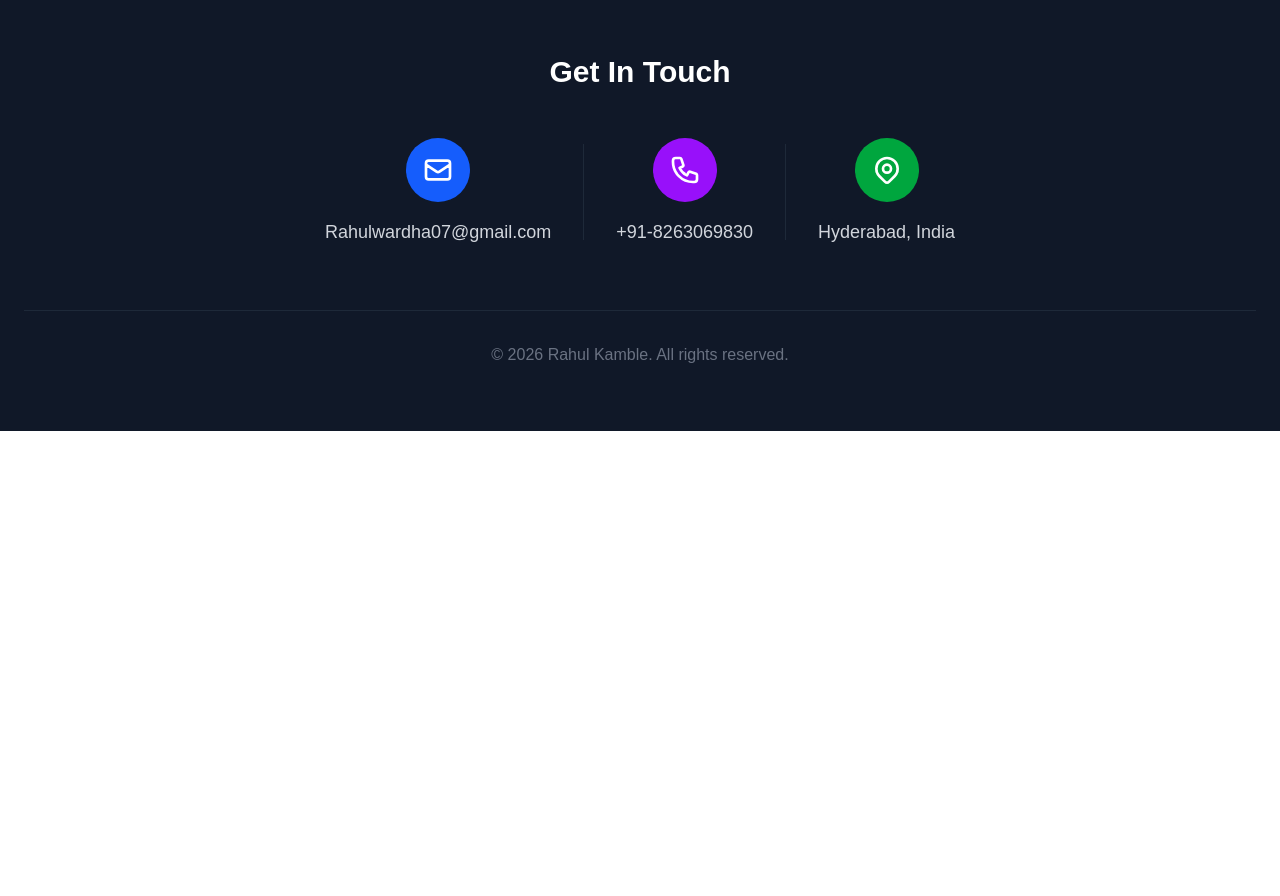
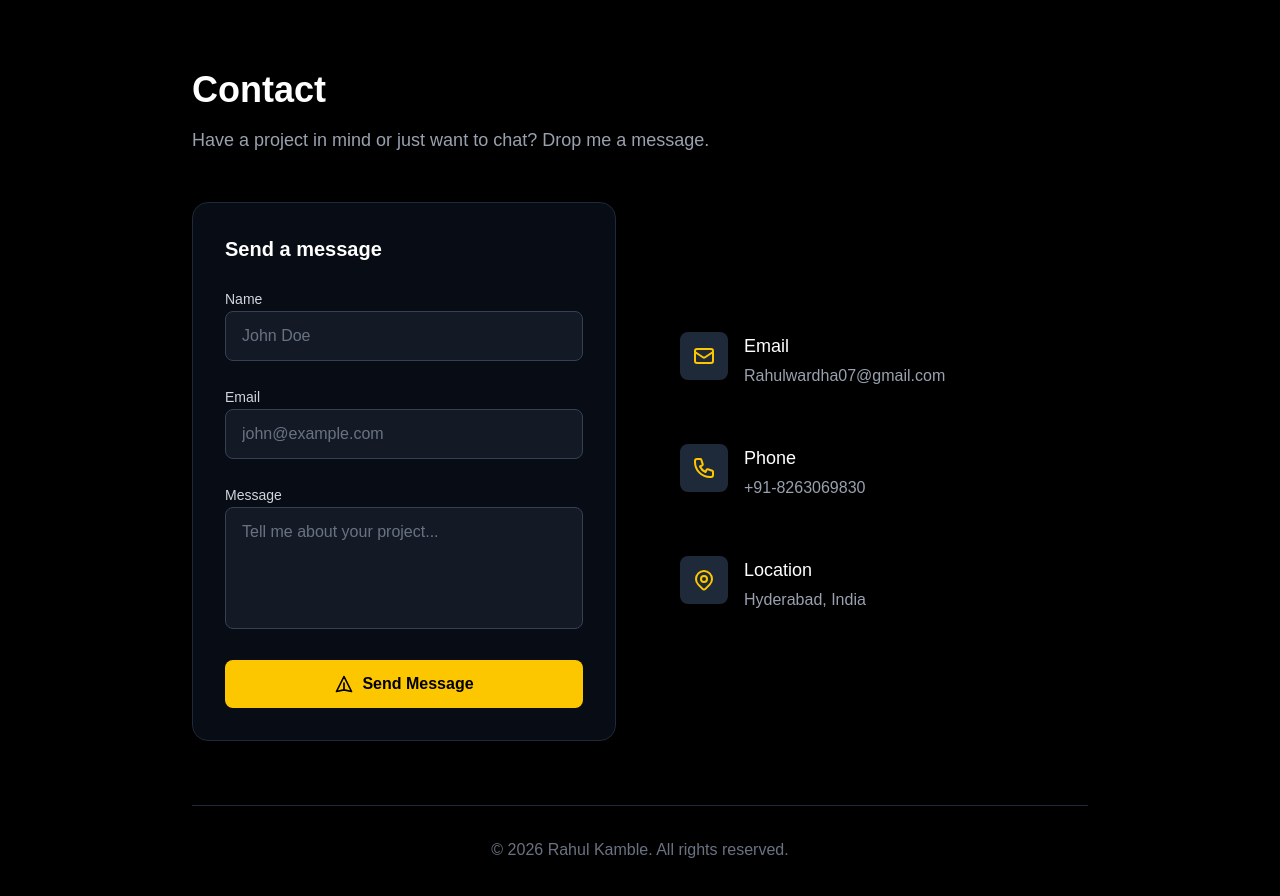
Before and after one commit to rahul13kam/rahul_website, a Next.js app: page / in a window 1280 px wide. Shown: the part 6940-7836 px from the top of the page. Before the commit the page ends 7371 px from the top, so only its background shows below. Built offline with nearby package versions, Linux system fonts and the light colour scheme.

Commit message:
Update_Contact_Section

```diff
--- a/src/components/Contact.tsx
+++ b/src/components/Contact.tsx
@@ -2,40 +2,143 @@ import { resumeData } from "@/data/resume";
 
 export default function Contact() {
   return (
-    <footer className="bg-gray-900 text-white py-16">
-      <div className="container mx-auto px-6 text-center">
-        <h2 className="text-3xl font-bold mb-12">Get In Touch</h2>
-        <div className="flex flex-col md:flex-row justify-center items-center gap-8 mb-16">
-          <a href={`mailto:${resumeData.personalInfo.contact.email}`} className="flex flex-col items-center group">
-            <div className="w-16 h-16 bg-blue-600 rounded-full flex items-center justify-center mb-4 group-hover:scale-110 transition-transform">
-              <svg className="w-8 h-8" fill="none" stroke="currentColor" viewBox="0 0 24 24"><path strokeLinecap="round" strokeLinejoin="round" strokeWidth="2" d="M3 8l7.89 5.26a2 2 0 002.22 0L21 8M5 19h14a2 2 0 002-2V7a2 2 0 00-2-2H5a2 2 0 00-2 2v10a2 2 0 002 2z"></path></svg>
-            </div>
-            <span className="text-lg text-gray-300 group-hover:text-white transition-colors">{resumeData.personalInfo.contact.email}</span>
-          </a>
-
-          <div className="hidden md:block w-px h-24 bg-gray-800"></div>
-
-          <div className="flex flex-col items-center group">
-            <div className="w-16 h-16 bg-purple-600 rounded-full flex items-center justify-center mb-4 group-hover:scale-110 transition-transform">
-              <svg className="w-8 h-8" fill="none" stroke="currentColor" viewBox="0 0 24 24"><path strokeLinecap="round" strokeLinejoin="round" strokeWidth="2" d="M3 5a2 2 0 012-2h3.28a1 1 0 01.948.684l1.498 4.493a1 1 0 01-.502 1.21l-2.257 1.13a11.042 11.042 0 005.516 5.516l1.13-2.257a1 1 0 011.21-.502l4.493 1.498a1 1 0 01.684.949V19a2 2 0 01-2 2h-1C9.716 21 3 14.284 3 6V5z"></path></svg>
-            </div>
-            <span className="text-lg text-gray-300 group-hover:text-white transition-colors">{resumeData.personalInfo.contact.phone}</span>
+    <section className="bg-black text-white py-20" id="contact">
+      <div className="container mx-auto px-6">
+        <div className="max-w-4xl mx-auto">
+          {/* Header Section */}
+          <div className="mb-12">
+            <h2 className="text-4xl font-bold mb-4">Contact</h2>
+            <p className="text-gray-400 text-lg">
+              Have a project in mind or just want to chat? Drop me a message.
+            </p>
           </div>
 
-          <div className="hidden md:block w-px h-24 bg-gray-800"></div>
+          <div className="grid grid-cols-1 md:grid-cols-2 gap-12">
+            {/* Contact Form Card */}
+            <div className="bg-gray-900/50 p-8 rounded-2xl border border-gray-800 backdrop-blur-sm">
+              <h3 className="text-xl font-semibold mb-6">Send a message</h3>
 
-          <div className="flex flex-col items-center group">
-            <div className="w-16 h-16 bg-green-600 rounded-full flex items-center justify-center mb-4 group-hover:scale-110 transition-transform">
-              <svg className="w-8 h-8" fill="none" stroke="currentColor" viewBox="0 0 24 24"><path strokeLinecap="round" strokeLinejoin="round" strokeWidth="2" d="M17.657 16.657L13.414 20.9a1.998 1.998 0 01-2.827 0l-4.244-4.243a8 8 0 1111.314 0z"></path><path strokeLinecap="round" strokeLinejoin="round" strokeWidth="2" d="M15 11a3 3 0 11-6 0 3 3 0 016 0z"></path></svg>
+              <form
+                name="contact"
+                method="POST"
+                data-netlify="true"
+                className="space-y-6"
+              >
+                {/* Netlify Form Handling */}
+                <input type="hidden" name="form-name" value="contact" />
+
+                {/* Name Field */}
+                <div className="space-y-2">
+                  <label htmlFor="name" className="text-sm font-medium text-gray-300">
+                    Name
+                  </label>
+                  <input
+                    type="text"
+                    id="name"
+                    name="name"
+                    placeholder="John Doe"
+                    required
+                    className="w-full px-4 py-3 bg-gray-800/50 border border-gray-700 rounded-lg focus:outline-none focus:border-yellow-400 focus:ring-1 focus:ring-yellow-400 transition-colors text-gray-200 placeholder-gray-500"
+                  />
+                </div>
+
+                {/* Email Field */}
+                <div className="space-y-2">
+                  <label htmlFor="email" className="text-sm font-medium text-gray-300">
+                    Email
+                  </label>
+                  <input
+                    type="email"
+                    id="email"
+                    name="email"
+                    placeholder="john@example.com"
+                    required
+                    className="w-full px-4 py-3 bg-gray-800/50 border border-gray-700 rounded-lg focus:outline-none focus:border-yellow-400 focus:ring-1 focus:ring-yellow-400 transition-colors text-gray-200 placeholder-gray-500"
+                  />
+                </div>
+
+                {/* Message Field */}
+                <div className="space-y-2">
+                  <label htmlFor="message" className="text-sm font-medium text-gray-300">
+                    Message
+                  </label>
+                  <textarea
+                    id="message"
+                    name="message"
+                    rows={4}
+                    placeholder="Tell me about your project..."
+                    required
+                    className="w-full px-4 py-3 bg-gray-800/50 border border-gray-700 rounded-lg focus:outline-none focus:border-yellow-400 focus:ring-1 focus:ring-yellow-400 transition-colors text-gray-200 placeholder-gray-500 resize-none"
+                  ></textarea>
+                </div>
+
+                {/* Submit Button */}
+                <button
+                  type="submit"
+                  className="w-full bg-yellow-400 hover:bg-yellow-500 text-black font-semibold py-3 rounded-lg transition-colors flex items-center justify-center gap-2"
+                >
+                  <svg
+                    className="w-5 h-5"
+                    fill="none"
+                    stroke="currentColor"
+                    viewBox="0 0 24 24"
+                  >
+                    <path
+                      strokeLinecap="round"
+                      strokeLinejoin="round"
+                      strokeWidth="2"
+                      d="M12 19l9 2-9-18-9 18 9-2zm0 0v-8"
+                    />
+                  </svg>
+                  Send Message
+                </button>
+              </form>
             </div>
-            <span className="text-lg text-gray-300 group-hover:text-white transition-colors">{resumeData.personalInfo.contact.location}</span>
+
+            {/* Contact Info Side (Keeping the existing info but styled nicely) */}
+            <div className="space-y-8 flex flex-col justify-center">
+              <div className="space-y-6">
+                <a
+                  href={`mailto:${resumeData.personalInfo.contact.email}`}
+                  className="flex items-start gap-4 p-4 rounded-xl hover:bg-gray-900/50 transition-colors group"
+                >
+                  <div className="w-12 h-12 bg-gray-800 rounded-lg flex items-center justify-center text-yellow-400 group-hover:bg-yellow-400 group-hover:text-black transition-colors">
+                    <svg className="w-6 h-6" fill="none" stroke="currentColor" viewBox="0 0 24 24"><path strokeLinecap="round" strokeLinejoin="round" strokeWidth="2" d="M3 8l7.89 5.26a2 2 0 002.22 0L21 8M5 19h14a2 2 0 002-2V7a2 2 0 00-2-2H5a2 2 0 00-2 2v10a2 2 0 002 2z"></path></svg>
+                  </div>
+                  <div>
+                    <h4 className="text-lg font-medium text-white mb-1">Email</h4>
+                    <p className="text-gray-400">{resumeData.personalInfo.contact.email}</p>
+                  </div>
+                </a>
+
+                <div className="flex items-start gap-4 p-4 rounded-xl hover:bg-gray-900/50 transition-colors group">
+                  <div className="w-12 h-12 bg-gray-800 rounded-lg flex items-center justify-center text-yellow-400 group-hover:bg-yellow-400 group-hover:text-black transition-colors">
+                    <svg className="w-6 h-6" fill="none" stroke="currentColor" viewBox="0 0 24 24"><path strokeLinecap="round" strokeLinejoin="round" strokeWidth="2" d="M3 5a2 2 0 012-2h3.28a1 1 0 01.948.684l1.498 4.493a1 1 0 01-.502 1.21l-2.257 1.13a11.042 11.042 0 005.516 5.516l1.13-2.257a1 1 0 011.21-.502l4.493 1.498a1 1 0 01.684.949V19a2 2 0 01-2 2h-1C9.716 21 3 14.284 3 6V5z"></path></svg>
+                  </div>
+                  <div>
+                    <h4 className="text-lg font-medium text-white mb-1">Phone</h4>
+                    <p className="text-gray-400">{resumeData.personalInfo.contact.phone}</p>
+                  </div>
+                </div>
+
+                <div className="flex items-start gap-4 p-4 rounded-xl hover:bg-gray-900/50 transition-colors group">
+                  <div className="w-12 h-12 bg-gray-800 rounded-lg flex items-center justify-center text-yellow-400 group-hover:bg-yellow-400 group-hover:text-black transition-colors">
+                    <svg className="w-6 h-6" fill="none" stroke="currentColor" viewBox="0 0 24 24"><path strokeLinecap="round" strokeLinejoin="round" strokeWidth="2" d="M17.657 16.657L13.414 20.9a1.998 1.998 0 01-2.827 0l-4.244-4.243a8 8 0 1111.314 0z"></path><path strokeLinecap="round" strokeLinejoin="round" strokeWidth="2" d="M15 11a3 3 0 11-6 0 3 3 0 016 0z"></path></svg>
+                  </div>
+                  <div>
+                    <h4 className="text-lg font-medium text-white mb-1">Location</h4>
+                    <p className="text-gray-400">{resumeData.personalInfo.contact.location}</p>
+                  </div>
+                </div>
+              </div>
+            </div>
+          </div>
+
+          <div className="border-t border-gray-800 mt-16 pt-8 text-center">
+            <p className="text-gray-500">© {new Date().getFullYear()} {resumeData.personalInfo.name}. All rights reserved.</p>
           </div>
         </div>
-
-        <div className="border-t border-gray-800 pt-8">
-          <p className="text-gray-500">© {new Date().getFullYear()} {resumeData.personalInfo.name}. All rights reserved.</p>
-        </div>
       </div>
-    </footer>
+    </section>
   );
 }
```
